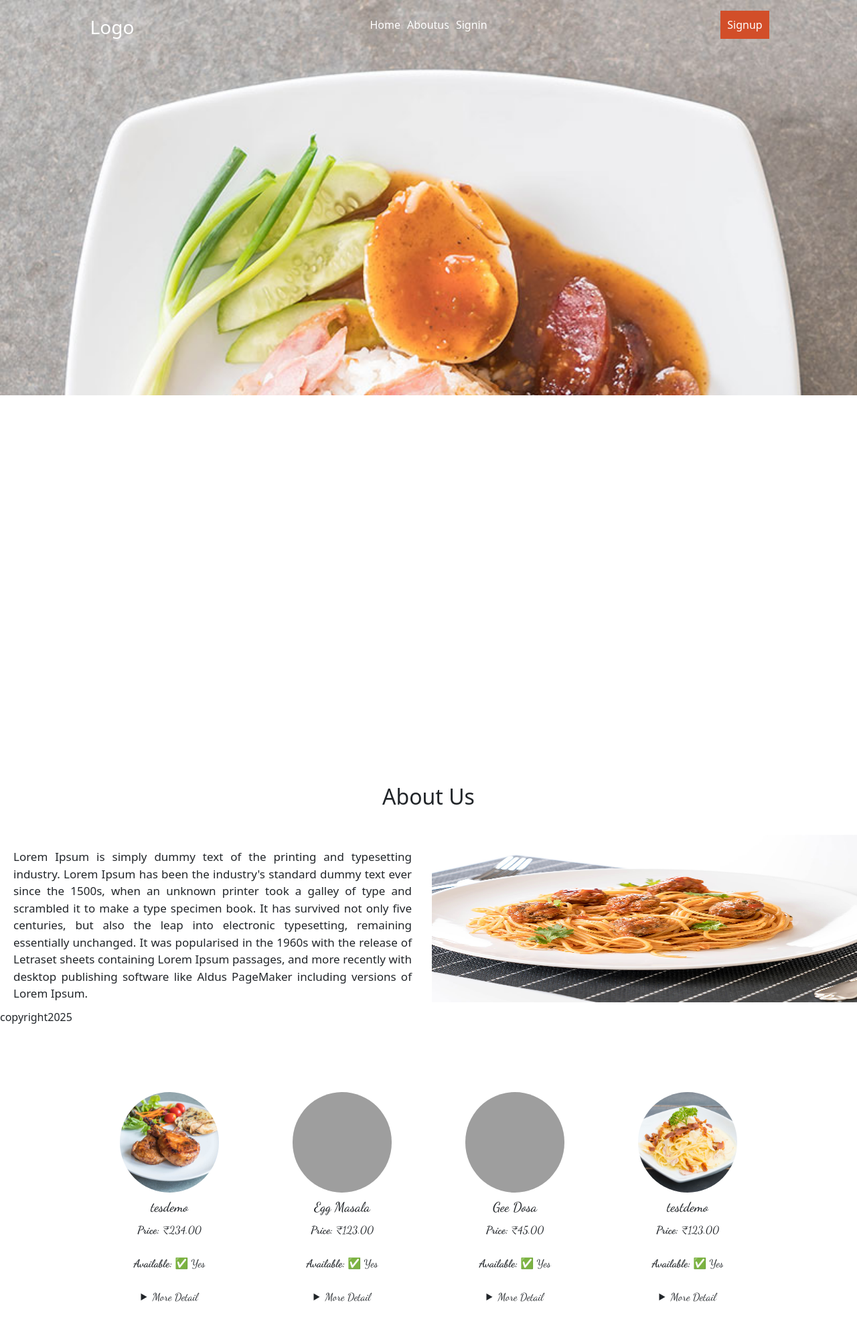
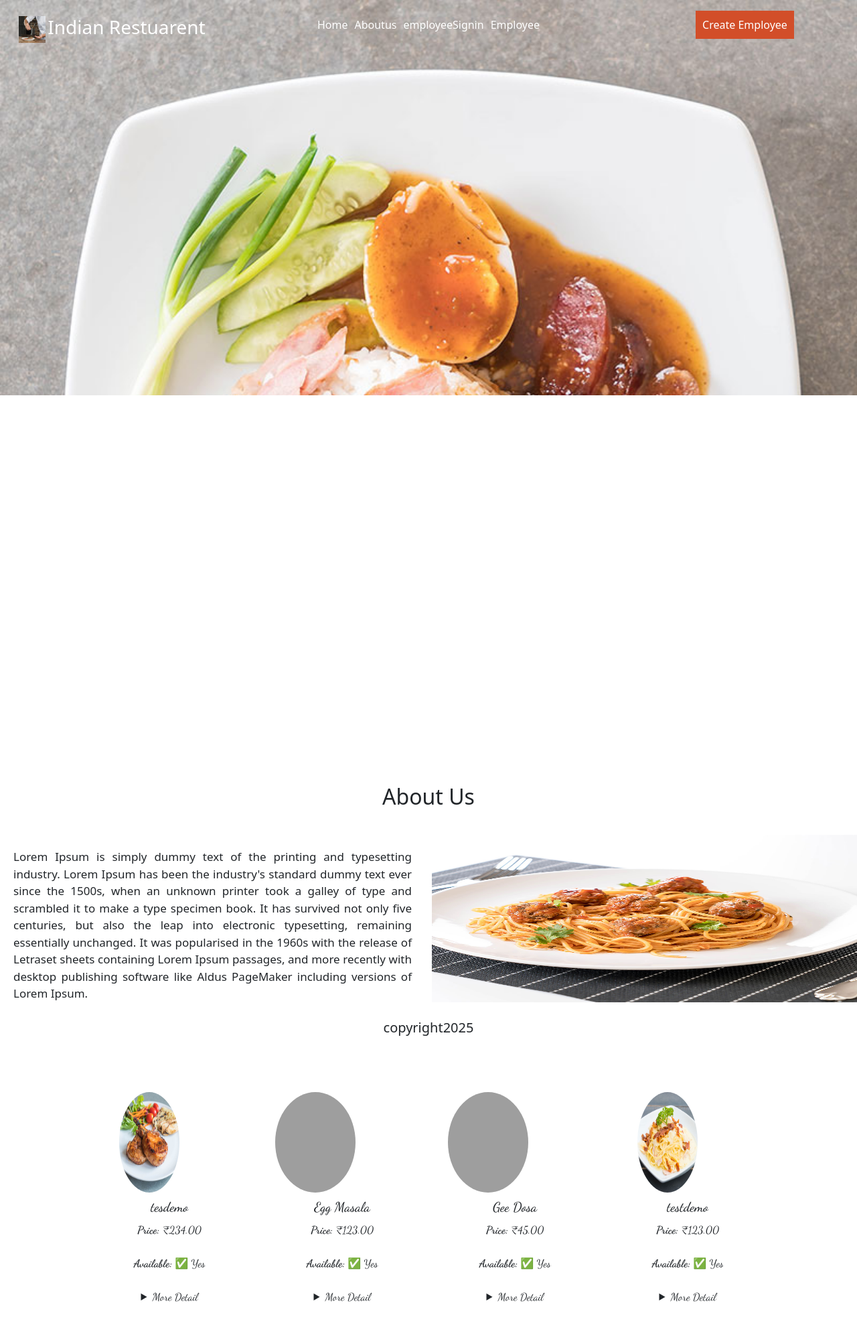
Before and after one commit to sathu341/django_dev, a Django app: page / in a window 1280 px wide. Shown: the whole page at 67% size. Run offline with Django 4.2, Linux system fonts and the light colour scheme; data comes from the database, SQL or seed files in the repository; both versions use the stored data as it was after the commit; parts of the project's set-up code (start-up, migrations or seed data) failed here and were passed over; grey boxes are pictures that could not be loaded.

Commit message:
six commit

```diff
--- a/mainapp/models.py
+++ b/mainapp/models.py
@@ -83,11 +83,12 @@
     shift = models.CharField(max_length=10, choices=SHIFT_CHOICES)  # Assigned work shift
     date_of_joining = models.DateField()  # Joining date
     address = models.TextField(blank=True, null=True)  # Employee's address
-    is_active = models.BooleanField(default=True)  # Employment status
+    is_active = models.BooleanField(default=False)  # Employment status
     photo = models.ImageField(upload_to="restaurant/items/", blank=True, null=True)
     created_at = models.DateTimeField(auto_now_add=True)  # Record creation timestamp
     updated_at = models.DateTimeField(auto_now=True)  # Record update timestamp
     password=models.CharField(max_length=100,default='password')
+
 
     def __str__(self):
         return f"{self.name} - {self.role.capitalize()}"
--- a/mainapp/urls.py
+++ b/mainapp/urls.py
@@ -1,5 +1,5 @@
 from django.urls import path
-from .views import predict_tip_view,index,item_list,employee_list, add_employee, edit_employee, delete_employee,employee_duties,empLogin,empHome
+from .views import predict_tip_view,index,item_list,employee_list, add_employee, edit_employee, delete_employee,employee_duties,empLogin,empHome,moreDetail
 
 urlpatterns = [
   path('/predict', predict_tip_view, name='predict_tip'),
@@ -11,5 +11,6 @@
     path('delete/<int:employee_id>/', delete_employee, name='delete_employee'),
      path('duties/', employee_duties, name='employee_duties'),
      path('emplogin/',empLogin,name="empLogin"),
-     path("emphome/",empHome,name="emphome")
+     path("emphome/",empHome,name="emphome"),
+     path("moredetail/<int:itemid>/",moreDetail,name="moreDetail"),
 ]
--- a/mainapp/views.py
+++ b/mainapp/views.py
@@ -32,12 +32,15 @@
         emailid=request.POST.get("eml")
         password=request.POST.get("password")
         obj=Employee.objects.filter(email=emailid).first()
-        if obj:
-            request.session["empid"]=obj.id
-            request.session["empname"]=obj.name
-            return render(request,'employees/emphome.html',{'photo':obj.photo,"empname":obj.name})
+        if obj.is_active:
+            if obj:
+                request.session["empid"]=obj.id
+                request.session["empname"]=obj.name
+                return render(request,'employees/emphome.html',{'photo':obj.photo,"empname":obj.name})
+            else:
+                return render(request,'employees/empllogin.html',{'message':"invalid entery"})
         else:
-            return render(request,'employees/empllogin.html',{'message':"invalid entery"})
+             return render(request,'employees/empllogin.html',{'message':"Admin is not Approved"})
 
 
     return render(request,'employees/empllogin.html',{"message":""})
@@ -79,7 +82,7 @@
             # send_mail(subject, message, from_email, recipient_list)
             res=send_mail(subject,message,settings.EMAIL_HOST_USER,recipient_list)
 
-            return redirect('employee_list')
+            return redirect('emplogin')
     else:
         form = EmployeeForm()
 
@@ -114,6 +117,9 @@
 def item_list(request):
     items = IndianRestaurantItem.objects.all()
     return render(request, 'items/item_list.html', {'items': items})
+def moreDetail(request,itemid):
+    items = IndianRestaurantItem.objects.filter(id=itemid)
+    return render(request, 'more_detail.html', {'items': items})
 def predict_tip_view(request):
     if request.method == 'POST':
         form = TipPredictionForm(request.POST)
--- a/template/employees/emphome.html
+++ b/template/employees/emphome.html
@@ -23,12 +23,12 @@
            <h4>Welcome ,{{empname}}</h4>
            <div class="list-group">
             <a href="#" class="list-group-item list-group-item-action active" aria-current="true">
-              The current link item
+              Activity
             </a>
-            <a href="emphome" class="list-group-item list-group-item-action">Home</a>
+            <a href="/emphome" class="list-group-item list-group-item-action">Home</a>
             <a href="{% url 'predict_tip' %}" class="list-group-item list-group-item-action">Tip Predict</a>
             <a href="/duties/" class="list-group-item list-group-item-action">Duties</a>
-            <a href="/" class="list-group-item list-group-item-action disabled" aria-disabled="true">Layout</a>
+            <a href="/" class="list-group-item list-group-item-action disabled" aria-disabled="true">Logout</a>
           </div>
         </div>
         <div class="col-lg-9">
--- a/template/employees/employee_list.html
+++ b/template/employees/employee_list.html
@@ -14,7 +14,7 @@
                 <th>Phone</th>
                 <th>Salary</th>
                 <th>Photo</th>
-                <th>Actions</th>
+                <!-- <th>Actions</th> -->
             </tr>
         </thead>
         <tbody>
@@ -32,10 +32,10 @@
                         <span class="text-muted">No Image</span>
                     {% endif %}
                 </td>
-                <td>
+                <!-- <td>
                     <a href="{% url 'edit_employee' employee.id %}" class="btn btn-primary btn-sm">Edit</a>
                     <a href="{% url 'delete_employee' employee.id %}" class="btn btn-danger btn-sm">Delete</a>
-                </td>
+                </td> -->
             </tr>
             {% empty %}
             <tr>
--- a/template/mainbase.html
+++ b/template/mainbase.html
@@ -131,6 +131,8 @@
     padding:20px;
 }
     </style>
+    <link rel="icon" href="{% static 'img/hero_1.jpg' %}"/>
+
     <link rel="stylesheet" href="{% static 'css/restuarent.css' %}">
     <link rel="stylesheet" href="https://cdnjs.cloudflare.com/ajax/libs/font-awesome/6.7.2/css/all.min.css" integrity="sha512-Evv84Mr4kqVGRNSgIGL/F/aIDqQb7xQ2vcrdIwxfjThSH8CSR7PBEakCr51Ck+w+/U6swU2Im1vVX0SVk9ABhg==" crossorigin="anonymous" referrerpolicy="no-referrer" />
     <link href="https://cdn.jsdelivr.net/npm/bootstrap@5.3.0/dist/css/bootstrap.min.css" rel="stylesheet">
@@ -141,8 +143,9 @@
 <body>
     <div class="header">
         <div class="logo">
-            <h3>Logo</h3>
-            <img src=""/>
+            <img src="{% static 'img/hero_1.jpg' %}" style="width:40px; height:40px; margin-right:3px;"/>
+            <h3>Indian Restuarent</h3>
+
         </div>
         <div class="naves">
             <p>
@@ -153,13 +156,16 @@
             </p>
 
             <p>
-                <a href="">Signin</a>
+                <a href="/emplogin/">employeeSignin</a>
+            </p>
+            <p>
+                <a href="/employee_list">Employee</a>
             </p>
 
         </div>
         <div class="signup">
             <p>
-                <a href="">Signup</a>
+                <a href="/add">Create Employee</a>
             </p>
         </div>
     </div>
@@ -196,7 +202,9 @@
                 {% for  item in items %}
                 <div class="items">
                     {% if item.photo %}
-                <img src="{{ item.photo.url }}" alt="{{ item.name }}">
+                    <a href="/moredetail/{{item.id}}">
+                    <img src="{{ item.photo.url }}" alt="{{ item.name }}">
+                    </a>
                 {% else %}
                 <img src="https://via.placeholder.com/300" class="card-img-top" alt="No Image Available">
                 {% endif %}
@@ -222,7 +230,7 @@
             <!--footer-->
             <div class="footer">
                 <p>
-                  copyright2025
+                 <h5 style="text-align:center;">copyright2025</h5>
                 </p>
             </div>
     </div>
```
Also changed, not shown: template/more_detail.html (added, +45 -0 lines), db.sqlite3.
